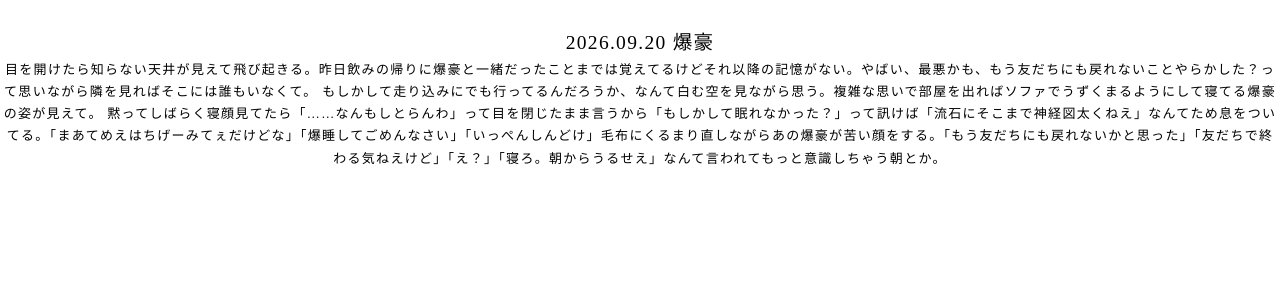
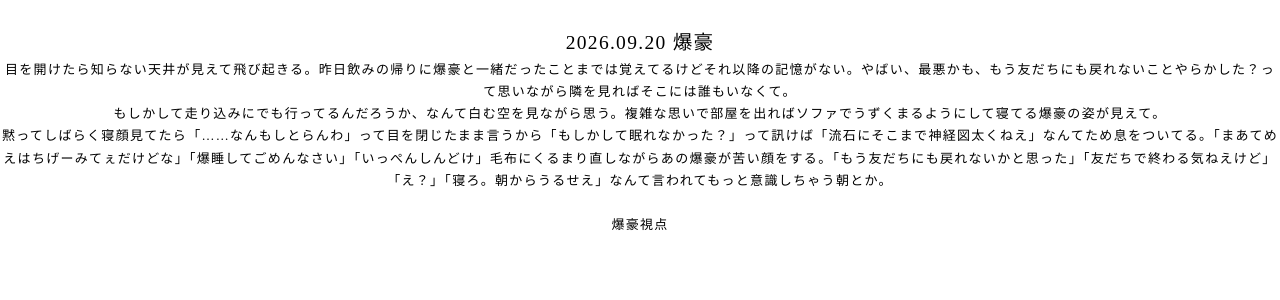
Before and after one commit to bisqhq/bisqhq.github.io, a Jekyll site: the page built from log/post/11.md, in a window 1280 px wide. Shown: the top 300 px of the page. Built offline with Jekyll 4.4.1, drawn with Linux system fonts in a browser that asks for light colours; our own code applies the rules of GitHub Pages for plain Markdown files.

Commit message:
Update 11.md

```diff
--- a/log/post/11.md
+++ b/log/post/11.md
@@ -1,5 +1,7 @@
 ## <span class="date">2026.09.20</span> 爆豪
 
-目を開けたら知らない天井が見えて飛び起きる。昨日飲みの帰りに爆豪と一緒だったことまでは覚えてるけどそれ以降の記憶がない。やばい、最悪かも、もう友だちにも戻れないことやらかした？って思いながら隣を見ればそこには誰もいなくて。
-もしかして走り込みにでも行ってるんだろうか、なんて白む空を見ながら思う。複雑な思いで部屋を出ればソファでうずくまるようにして寝てる爆豪の姿が見えて。
-黙ってしばらく寝顔見てたら「……なんもしとらんわ」って目を閉じたまま言うから「もしかして眠れなかった？」って訊けば「流石にそこまで神経図太くねえ」なんてため息をついてる。「まあてめえはちげーみてぇだけどな」「爆睡してごめんなさい」「いっぺんしんどけ」毛布にくるまり直しながらあの爆豪が苦い顔をする。「もう友だちにも戻れないかと思った」「友だちで終わる気ねえけど」「え？」「寝ろ。朝からうるせえ」なんて言われてもっと意識しちゃう朝とか。
+目を開けたら知らない天井が見えて飛び起きる。昨日飲みの帰りに爆豪と一緒だったことまでは覚えてるけどそれ以降の記憶がない。やばい、最悪かも、もう友だちにも戻れないことやらかした？って思いながら隣を見ればそこには誰もいなくて。<br>
+もしかして走り込みにでも行ってるんだろうか、なんて白む空を見ながら思う。複雑な思いで部屋を出ればソファでうずくまるようにして寝てる爆豪の姿が見えて。<br>
+黙ってしばらく寝顔見てたら「……なんもしとらんわ」って目を閉じたまま言うから「もしかして眠れなかった？」って訊けば「流石にそこまで神経図太くねえ」なんてため息をついてる。「まあてめえはちげーみてぇだけどな」「爆睡してごめんなさい」「いっぺんしんどけ」毛布にくるまり直しながらあの爆豪が苦い顔をする。「もう友だちにも戻れないかと思った」「友だちで終わる気ねえけど」「え？」「寝ろ。朝からうるせえ」なんて言われてもっと意識しちゃう朝とか。<br>
+<br>
+<a href="https://bisqhq.github.io/novel/novel39.html">爆豪視点</a>
```
